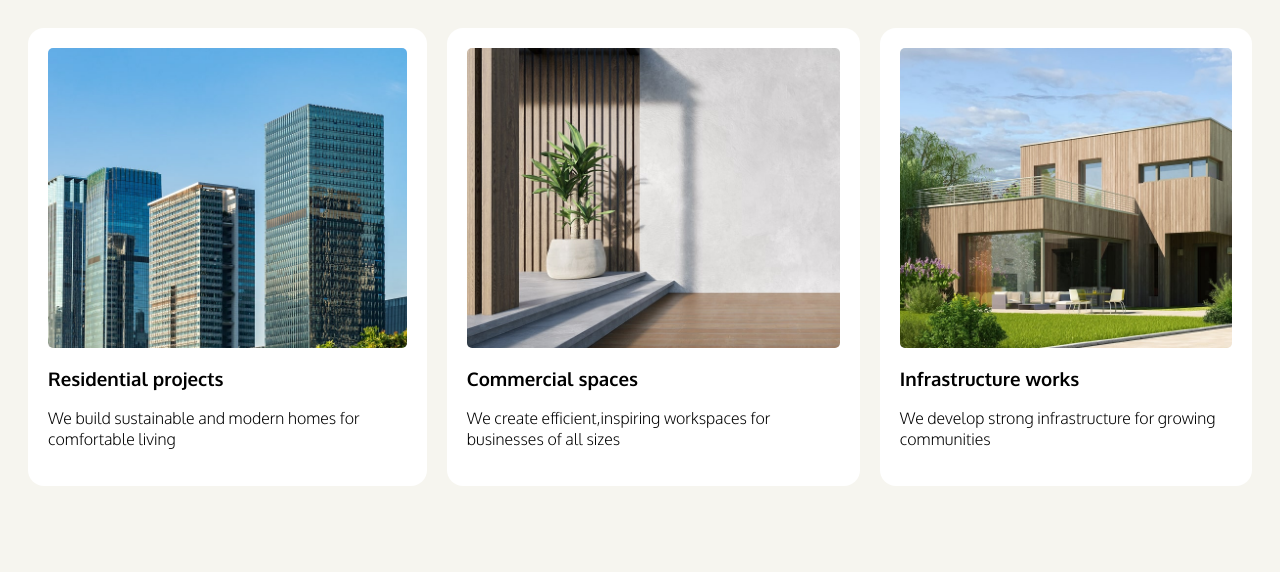
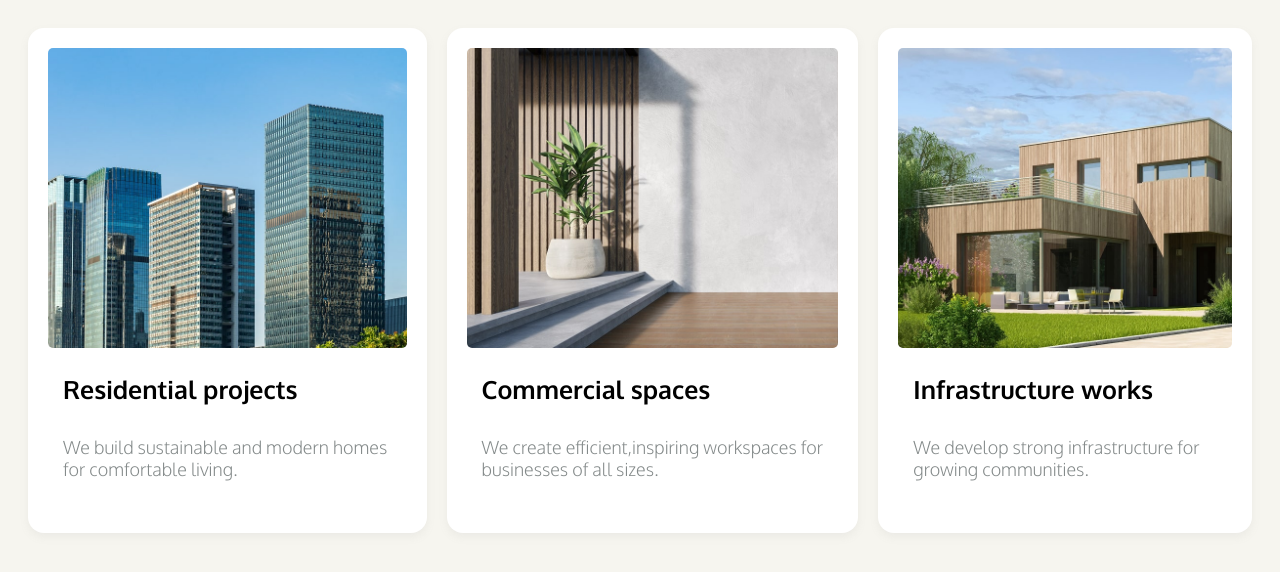
Before and after one commit to eleiceatoi/eleiceatoi.github.io, a plain HTML site: page week3/flexbox1.html in a window 1280 px wide. Drawn offline with Linux system fonts and the light colour scheme.

Commit message:
feat: h3 and p (font-size,padding,margin)

```diff
--- a/week3/flexbox1.html
+++ b/week3/flexbox1.html
@@ -12,28 +12,14 @@
 <style>
     body {
         background-color: rgba(246, 245, 239);
-        font-family: "Oxygen", sans-serif;
     }
 
-    .r {
+    .building {
         background-color: rgb(255, 255, 255);
         padding: 20px;
         border-radius: 16px;
         font-family: "Oxygen", sans-serif;
-    }
-
-    .c {
-        background-color: rgb(255, 255, 255);
-        padding: 20px;
-        border-radius: 16px;
-        font-style: "Oxygen";
-    }
-
-    .i {
-        background-color: rgb(255, 255, 255);
-        padding: 20px;
-        border-radius: 16px;
-        font-style: "Oxygen";
+        box-shadow: 0 4px 8px rgba(152, 152, 152, 0.1);
     }
 
     .flex {
@@ -80,34 +66,40 @@
     }
 
     h3 {
-
-        font-style: "Oxygen";
+        font-family: "Oxygen";
+        font-weight: bold;
+        font-size: 25px;
+        padding: 15px;
+        margin: 0;
     }
 
     p {
-        font-weight: 300;
-        line-height: 1.3;
+        font-weight: 100;
+        color: rgb(132, 138, 138);
         font-style: "Oxygen";
+        font-size: 18px;
+        padding: 15px;
+        margin-top: 0.5px;
     }
 </style>
 
 <body>
     <div class="flex">
-        <div class="r">
+        <div class="building">
             <div class="image1">
             </div>
             <h3>Residential projects</h3>
-            <p>We build sustainable and modern homes for comfortable living</p>
+            <p>We build sustainable and modern homes for comfortable living.</p>
         </div>
-        <div class="c">
+        <div class="building">
             <div class="image2"></div>
             <h3>Commercial spaces</h3>
-            <p>We create efficient,inspiring workspaces for businesses of all sizes</p>
+            <p>We create efficient,inspiring workspaces for businesses of all sizes.</p>
         </div>
-        <div class="i">
+        <div class="building">
             <div class="image3"></div>
             <h3>Infrastructure works</h3>
-            <p>We develop strong infrastructure for growing communities</p>
+            <p>We develop strong infrastructure for growing communities.</p>
         </div>
     </div>
 </body>
```
